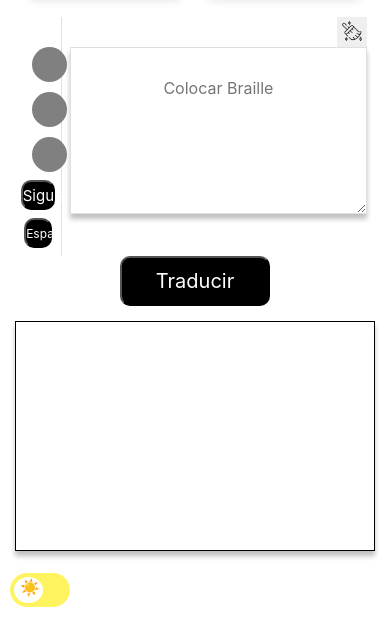
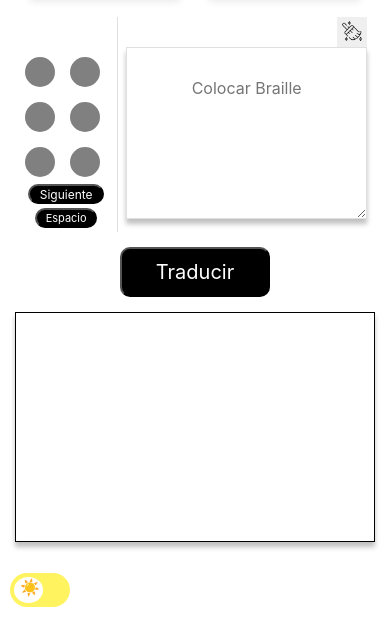
Before and after one commit to ShanderGonzalez/BrailleX, a website with bundled scripts: page Version1/implementation/app/views/brailleEs.html in a window 390 px wide. Shown: the part 227-844 px from the top of the page. Built offline with nearby package versions, Linux system fonts and the light colour scheme; a web font is replaced by a local one.

Commit message:
Integracion de responsive en la pantalla traduccion braille a español

```diff
--- a/Version1/implementation/templates/css/estilosPrincipal.css
+++ b/Version1/implementation/templates/css/estilosPrincipal.css
@@ -108,6 +108,47 @@ body {
   font-size: 12px !important;
   float: right;
 }
+
+.divComponentesplusentrada .divComponentes {
+  width: 30% !important;
+  border-right: 1px solid #e0e0e0;
+  display: inline-block;
+}
+
+/*CAJA DE COMPONENETES Y ENTRADA - ENTRADAS*/
+.divComponentesplusentrada .entradas {
+  width: 70% !important;
+  margin: 0 8px;
+}
+
+.componentes .ellipse {
+  width: 30px !important;
+  height: 30px!important;
+}
+.divComponentes .componentes {
+  margin-top: 40px!important;
+  margin-left: 10px !important;
+}
+
+#collectButton {
+  width: 70%;
+  height: 20px!important;
+  margin: 2px 0 0 0 !important;
+  font-size: 12px !important;
+}
+
+#spaceButton {
+  width: 60%;
+  height: 20px!important;
+  margin: 4px !important;
+  padding: 0;
+  font-size: 11px !important;
+}
+
+.entradas .entradaTexto{
+  height: 80% !important;
+}
+
 
 }
 
@@ -328,7 +369,7 @@ body {
   background-color: #000000;
   border-radius: 10px;
   color: #ffffff;
-  margin: 0px 0 15px 0;
+  margin: 15px 0 15px 0;
   padding: 0;
   text-align: center;
   font-size: 20px;
```
